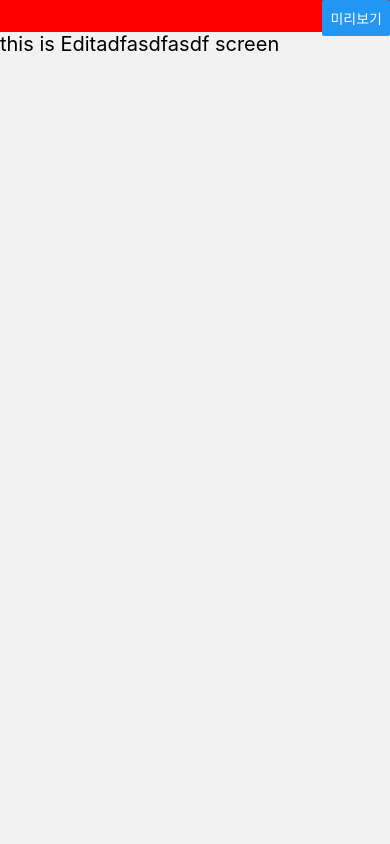
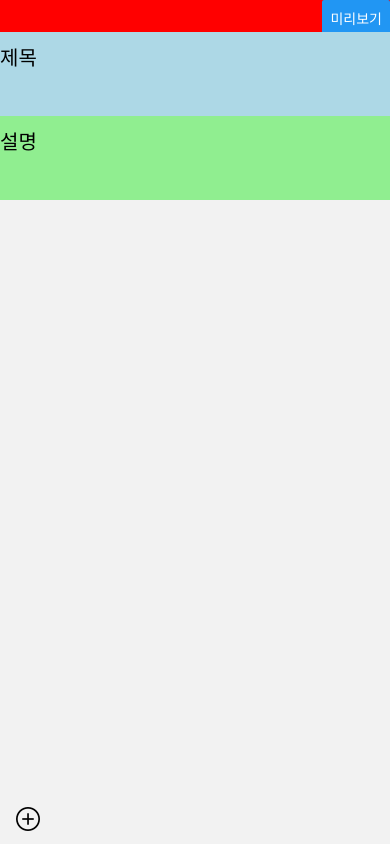
Before and after one commit to SooBinSuh/JacksForm, a React Native app: screen /Edit in a window 390 px wide. Built offline with nearby package versions, Linux system fonts and the light colour scheme.

Commit message:
리스트 아이템 구현 중

```diff
--- a/Components/CustomText.tsx
+++ b/Components/CustomText.tsx
@@ -0,0 +1,11 @@
+import React,{ PropsWithChildren } from "react"
+import { View ,Text} from "react-native"
+
+
+export const CustomText = ({children}:PropsWithChildren)=>{
+    return(
+      <Text style={{fontSize:20}}>
+        {children}
+      </Text>
+    )
+  }
--- /dev/null
+++ b/Models/Question.tsx
@@ -0,0 +1,15 @@
+export type FormBlock = {
+    id:number;
+    type: QuestionType;
+    question:string;
+    choice : string[] | undefined;
+    required: boolean;
+}
+
+export enum QuestionType{
+    SHORTANSWER = 'ShortAnswer',
+    PARAGRAPH = 'Paragraph',
+    MULTIPLECHOICE = 'MultipleChoice',
+    CHECKBOXES = 'CheckBoxes'
+
+}
--- a/Screens/EditScreen.tsx
+++ b/Screens/EditScreen.tsx
@@ -1,15 +1,68 @@
 /** @format */
 
-import React, { PropsWithChildren } from "react";
-import { View, Text, Button, StyleSheet } from "react-native";
+import React, { PropsWithChildren, useEffect, useState } from "react";
+import { View, Text, Button, StyleSheet, TouchableOpacity } from "react-native";
 import { RootStackParamList } from "../App";
 import { StackScreenProps } from "@react-navigation/stack";
-
+import { CustomText } from "../Components/CustomText";
+import { ScrollView, TextInput } from "react-native-gesture-handler";
+import { AntDesign } from "@expo/vector-icons";
+import { FormBlock, QuestionType } from "../Models/Question";
 export type EditScreenProps = StackScreenProps<RootStackParamList, "Edit">;
 
+let id = 0;
+function getId() {
+  return id++;
+}
+
+const defaultFormBlock = {
+  id: getId(),
+  type: QuestionType.SHORTANSWER,
+  question: "",
+  choice: undefined,
+  required: false,
+};
+
+function BlockItem(props: { item: FormBlock }) {
+  //TODO: modify,delete,duplicate state with recoil
+  const [title, setTitle] = useState(props.item.question);
+  const [titleHeight, setTitleHeight] = useState(0);
+
+  return (
+    <View style={{backgroundColor:'white',paddingVertical:16,marginVertical:8,borderWidth:2,borderRadius:8}}>
+      <TextInput
+        autoCorrect={false}
+        multiline={false}
+        onChangeText={setTitle}
+        onContentSizeChange={(event) => {
+          setTitleHeight(event.nativeEvent.contentSize.height);
+        }}
+        style={{ marginHorizontal:8,height: Math.max(35, titleHeight),backgroundColor:'gray' }}
+        value={title}
+      />
+      <Button  title={props.item.type}
+            onPress={() => {
+              console.log("toggle bottom sheet modal")
+            }}/>
+
+      {/* TODO: bottom modal sheet for type*/}
+      {/* TODO: conditionally render input Field */}
+
+    </View>
+  );
+}
 function EditScreen({ navigation, route }: EditScreenProps) {
+  const [testData,setTestData] = useState<FormBlock[]>([]);
+  useEffect(()=>{
+    console.log('testData set!',testData);
+  },[testData]);
+
+  const onCreateBlockPress = () => {
+    setTestData([...testData,{...defaultFormBlock}]);
+  };
   return (
     <View style={styles.container}>
+      <ScrollView>
         <View style={styles.editContainer}>
           <Button
             title="미리보기"
@@ -18,10 +71,21 @@ function EditScreen({ navigation, route }: EditScreenProps) {
             }}
           />
         </View>
-      <GlobalText>this is Editadfasdfasdf screen</GlobalText>
+
+        <TitleWithDescription />
+        {testData.map((item,index) => (
+          <BlockItem key={index} item={item} />
+        ))}
+      </ScrollView>
+      <View style={styles.toolsContainer}>
+        <TouchableOpacity onPress={onCreateBlockPress}>
+          <AntDesign name="pluscircleo" size={24} color="black" />
+        </TouchableOpacity>
+      </View>
     </View>
   );
 }
+
 const styles = StyleSheet.create({
   container: {
     flex: 1,
@@ -31,17 +95,65 @@ const styles = StyleSheet.create({
     backgroundColor: "red",
     alignItems: "flex-end",
   },
+  toolsContainer: {
+    flexDirection: "row",
+    height: 50,
+    alignItems: "center",
+    justifyContent: "flex-start",
+    paddingHorizontal: 16,
+  },
   titleContainer: {},
   descriptionContainer: {},
 });
 
 export default EditScreen;
 
+function TitleWithDescription() {
+  const [title, setTitle] = useState("");
+  const [titleHeight, setTitleHeight] = useState(0);
 
-export const GlobalText = ({children}:PropsWithChildren)=>{
-  return(
-    <Text style={{fontSize:20}}>
-      {children}
-    </Text>
-  )
+  const [description, setDescription] = useState("");
+  const [descriptionHeight, setDescriptionHeight] = useState(0);
+  return (
+    <>
+      <View
+        style={{
+          backgroundColor: "lightblue",
+          paddingVertical: 10,
+        }}
+      >
+        <CustomText>제목</CustomText>
+        {/* TODO: refactor to custom textinput */}
+        <TextInput
+          autoCorrect={false}
+          multiline={false}
+          onChangeText={setTitle}
+          onContentSizeChange={(event) => {
+            setTitleHeight(event.nativeEvent.contentSize.height);
+          }}
+          style={{ height: Math.max(35, titleHeight) }}
+          value={title}
+        />
+      </View>
+
+      <View
+        style={{
+          backgroundColor: "lightgreen",
+          paddingVertical: 10,
+        }}
+      >
+        <CustomText>설명</CustomText>
+        <TextInput
+          autoCorrect={false}
+          multiline={true}
+          onChangeText={setDescription}
+          onContentSizeChange={(event) => {
+            setDescriptionHeight(event.nativeEvent.contentSize.height);
+          }}
+          style={{ height: Math.max(35, descriptionHeight) }}
+          value={description}
+        />
+      </View>
+    </>
+  );
 }
```
Lines whose indentation alone changed are shown as unchanged.
